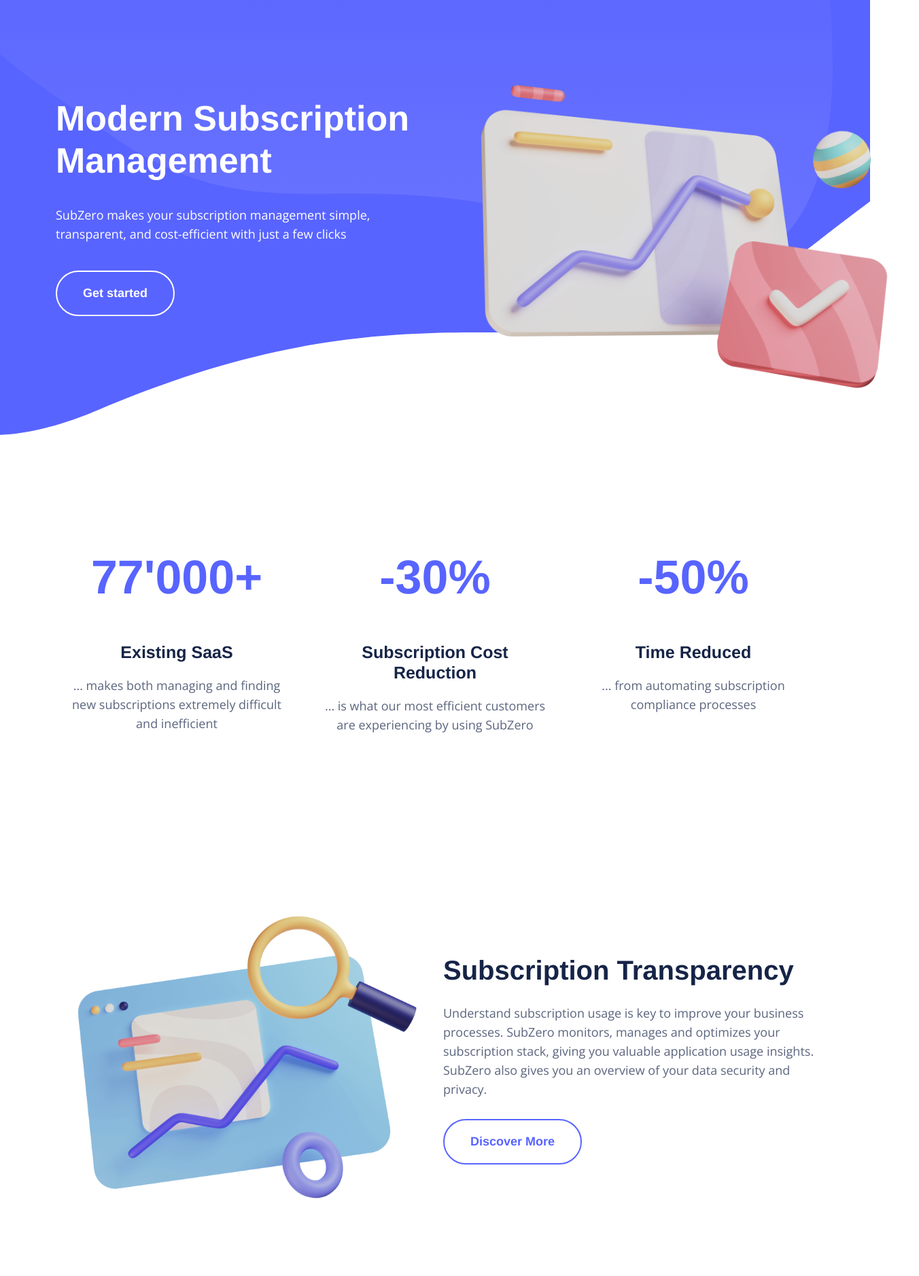
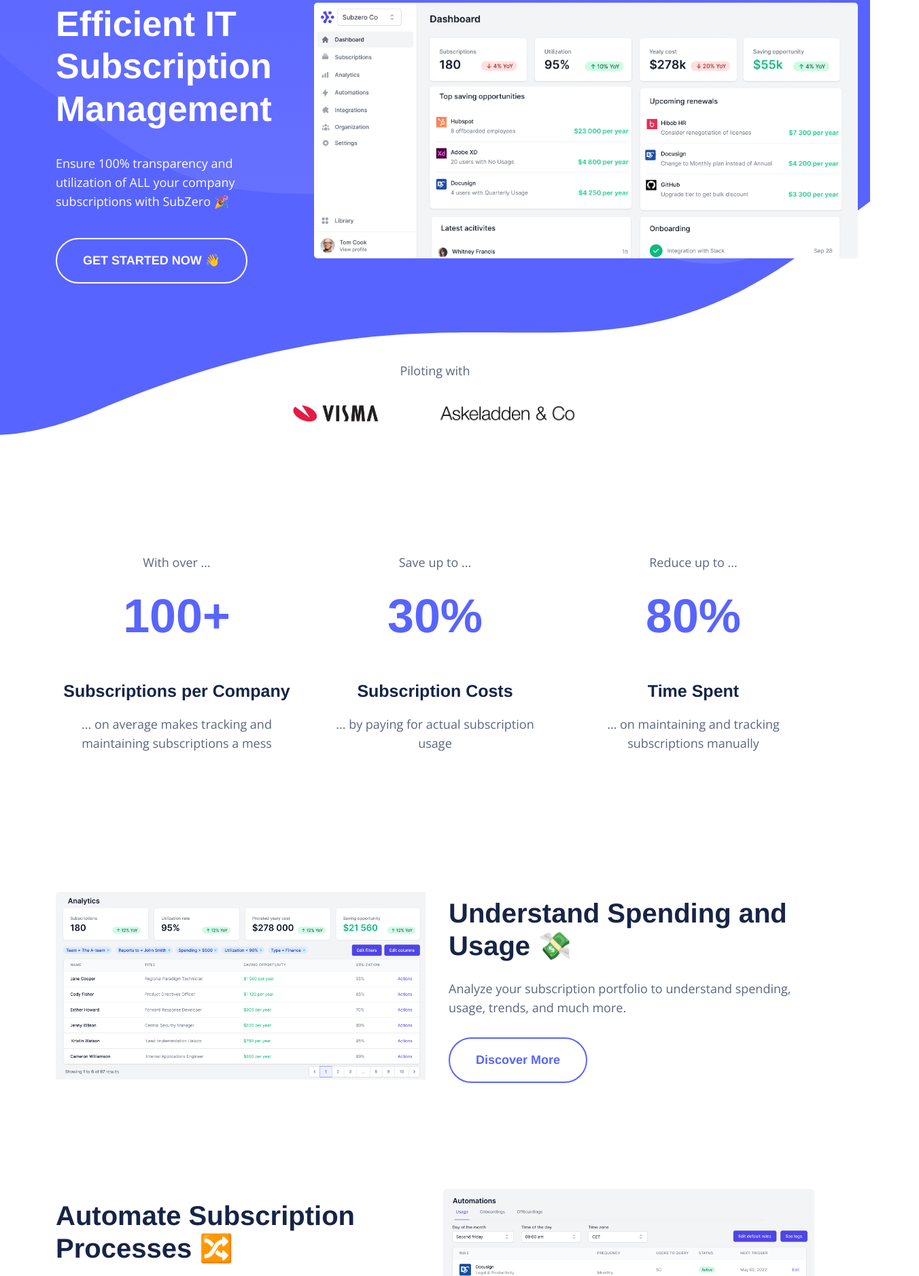
Before and after one commit to subzero-company/subzero-landing-page, a plain HTML site: page index.html in a window 1280 px wide. Shown: the part 156-2033 px from the top of the page at 68% size, 1352 px wide, since content can reach past the window. Drawn offline with nearby package versions, Linux system fonts and the light colour scheme.

Commit message:
updated homepage

```diff
--- a/assets/css/index/main.css
+++ b/assets/css/index/main.css
@@ -766,7 +766,7 @@ p {
 .hero-section {
   position: relative;
   z-index: 1;
-  padding: 160px 0 50px;
+  padding: 160px 0 150px;
   background-image: url("../../img/index/hero/hero-bg.svg");
   background-position: top center;
   background-repeat: no-repeat;
@@ -912,6 +912,41 @@ p {
   }
 }
 
+
+/*===========================
+      03.BRAND css
+===========================*/
+@media (max-width: 767px) {
+  .brand-logo {
+    -ms-flex-wrap: wrap;
+    flex-wrap: wrap; } }
+
+.single-logo {
+  padding: 0 30px; }
+  @media only screen and (min-width: 768px) and (max-width: 991px) {
+    .single-logo {
+      padding: 0 15px; } }
+  @media (max-width: 767px) {
+    .single-logo {
+      padding: 0 15px; } }
+  @media (max-width: 767px) {
+    .single-logo {
+      width: 50%; } }
+  @media only screen and (min-width: 576px) and (max-width: 767px) {
+    .single-logo {
+      width: 33.33%; } }
+  .single-logo img {
+    height: 30px;
+    opacity: 1;
+    -webkit-transition: all 0.3s ease-out 0s;
+    -moz-transition: all 0.3s ease-out 0s;
+    -ms-transition: all 0.3s ease-out 0s;
+    -o-transition: all 0.3s ease-out 0s;
+    transition: all 0.3s ease-out 0s; }
+  .single-logo:hover img {
+    opacity: 1; }
+
+
 /* ====== feature css ====== */
 @media (max-width: 767px) {
   .feature-section.pt-120 {
@@ -1080,13 +1115,13 @@ p {
 
 .about-section .about-img {
   position: relative;
-  z-index: 1;
+  z-index: -1;
   padding: 75px 0;
 }
 
 @media only screen and (min-width: 768px) and (max-width: 991px), (max-width: 767px) {
   .about-section .about-img {
-    margin-bottom: 70px;
+    margin-bottom: 0px;
   }
 }
 
@@ -1145,7 +1180,7 @@ p {
 
 @media only screen and (min-width: 768px) and (max-width: 991px), (max-width: 767px) {
   .about-section .about-img-2 {
-    margin-bottom: 70px;
+    margin-bottom: 0px;
   }
 }
 
--- a/index.html
+++ b/index.html
@@ -3,9 +3,10 @@
   <head>
     <meta charset="utf-8" />
     <meta http-equiv="x-ua-compatible" content="ie=edge" />
-    <title>SubZero - Subscription Management</title>
+    <title>SubZero - IT Subscription Management</title>
     <meta name="Description" CONTENT="Smarter Subscription Management Starts with SubZero. SubZero fits organizations of all sizes that utilize software and subscriptions to satisfy their business needs. ">
     <meta name="viewport" content="width=device-width, initial-scale=1" />
+    <meta name="slack-app-id" content="A036DQ4RWKZ">
     <link
       rel="shortcut icon"
       type="image/x-icon"
@@ -81,9 +82,12 @@
                     <li class="nav-item">
                       <a class="page-scroll" href="#why">Why SubZero</a>
                     </li>
+                    <!-- <li class="nav-item">
+                      <a href="javascript:void(0)">Pricing</a>
+                    </li> -->
 
                     <li class="nav-item">
-                      <a href="https://app.subzero-company.com/">Get Started Now</a>
+                      <a href="https://app.SubZero-company.com/">Get Started Now</a>
                     </li>
                   </ul>
                 </div>
@@ -102,35 +106,68 @@
 
     <!-- ======== hero-section start ======== -->
     <section id="home" class="hero-section">
-      <div class="container">
-        <div class="row align-items-center position-relative">
-          <div class="col-lg-6">
+      <div class="container pb-10">
+        <div class="row position-relative">
+          <div class="col-lg-4">
             <div class="hero-content">
               <h1 class="wow fadeInUp" data-wow-delay=".4s">
-                Modern Subscription Management
+                Efficient IT Subscription Management
               </h1>
               <p class="wow fadeInUp" data-wow-delay=".6s">
-                SubZero makes your subscription management simple, transparent, and cost-efficient with just a few clicks
+                Ensure 100% transparency and utilization of ALL your company subscriptions with SubZero &#127881;
               </p>
               <a
 
                 class="main-btn border-btn btn-hover wow fadeInUp"
                 data-wow-delay=".6s"
-                href="https://app.subzero-company.com/"
-                >Get started</a
+                href="https://app.SubZero-company.com/"
+                >GET STARTED NOW &#128075;</a
               >
-
             </div>
           </div>
           <div class="col-lg-6">
-            <div class="hero-img wow fadeInUp" data-wow-delay=".5s">
-              <img width="700" src="assets/img/index/illustrations/main.png" alt="" />
+            <div class="hero-img wow fadeInUp " data-wow-delay=".5s">
+              <img width="800" src="assets/img/index/illustrations/dashboard.jpg" alt="" style="border-radius: 5px;"/>
             </div>
+          </div>
+        </div>
+        <div class="container wow fadeInUp pt-15" data-wow-delay=".6s">
+          <div class="row justify-content-center pb-10">
+            <div class="">
+              <p class="" style="text-align:center">
+                Piloting with
+              </p>
+            </div>
+          </div>
+          </div>
+        <div class="container wow fadeInUp pt-15" data-wow-delay=".6s">
+
+          <div class=" row justify-content-center align-items-center">
+            <div class="col-auto pt-10">
+              <div class="single-logo wow fadeIn" data-wow-duration="1s" data-wow-delay="0.2s">
+                <img src="assets/img/index/illustrations/visma.jpeg" alt="brand">
+              </div> <!-- single logo -->
+            </div>
+            <div class="col-auto pt-10">
+              <div class="single-logo wow fadeIn" data-wow-duration="1s" data-wow-delay="0.2s">
+                <img src="assets/img/index/illustrations/askeladden.png" alt="brand">
+              </div> <!-- single logo -->
+            </div>
+
+
           </div>
         </div>
       </div>
     </section>
     <!-- ======== hero-section end ======== -->
+
+    <!--====== BRAMD PART START ======-->
+
+
+
+
+
+  <!--====== BRAMD PART ENDS ======-->
 
     <!-- ======== feature-section start ======== -->
     <section class="feature-section c">
@@ -138,39 +175,54 @@
         <div class="row justify-content-center">
           <div class="col-lg-4 col-md-8 col-sm-10">
             <div class="single-feature">
+              <div class="content">
+                <p>
+                  With over ...
+                </p>
+              </div>
               <div class="icon">
-                <a id="counter-saas" data-target="77000"><strong>77'000+</strong></a>
+                <a id="counter-saas" data-target="+100"><strong>100+</strong></a>
               </div>
               <div class="content">
-                <h3>Existing SaaS</h3>
+                <h3> Subscriptions per Company</h3>
                 <p>
-                  ... makes both managing and finding new subscriptions extremely difficult and inefficient
+                  ... on average makes tracking and maintaining subscriptions a mess
                 </p>
               </div>
             </div>
           </div>
           <div class="col-lg-4 col-md-8 col-sm-10">
             <div class="single-feature">
+              <div class="content">
+                <p>
+                  Save up to ...
+                </p>
+              </div>
               <div class="icon">
-                <a id="counter-cost" data-target="30"><strong>-30%</strong></a>
+                <a id="counter-cost" data-target="30"><strong>30%</strong></a>
               </div>
               <div class="content">
-                <h3>Subscription Cost Reduction</h3>
+                <h3>Subscription Costs</h3>
                 <p>
-                  ... is what our most efficient customers are experiencing by using SubZero
+                  ... by paying for actual subscription usage
                 </p>
               </div>
             </div>
           </div>
           <div class="col-lg-4 col-md-8 col-sm-10">
             <div class="single-feature">
+              <div class="content">
+                <p>
+                  Reduce up to ...
+                </p>
+              </div>
               <div class="icon">
-                <a id="counter-cost" data-target="30"><strong>-50%</strong></a>
+                <a id="counter-cost" data-target="30"><strong>80%</strong></a>
               </div>
               <div class="content">
-                <h3>Time Reduced</h3>
+                <h3>Time Spent</h3>
                 <p>
-                  ... from automating subscription compliance processes
+                  ... on maintaining and tracking subscriptions manually
                 </p>
               </div>
             </div>
@@ -187,25 +239,25 @@
         <div class="row align-items-center">
           <div class="col-xl-6 col-lg-6">
             <div class="about-img">
-              <img src="assets/img/index/illustrations/discover.png" alt="" class="w-100" />
+              <img src="assets/img/index/illustrations/analytics.png" alt="" class="w-100" style="border-radius: 5px;"/>
             </div>
           </div>
-          <div class="col-xl-6 col-lg-6">
+          <div class="col-xl-6 col-lg-6" style="padding-left:20px">
             <div class="about-content">
               <div class="section-title mb-30">
                 <h2 class="mb-25 wow fadeInUp" data-wow-delay=".2s">
-                  Subscription Transparency
+                  Understand Spending and Usage &#128184;
                 </h2>
                 <p class="wow fadeInUp" data-wow-delay=".4s">
-                  Understand subscription usage is key to improve your business processes. SubZero monitors, manages and optimizes your subscription stack, giving you valuable application usage insights.
-                  SubZero also gives you an overview of your data security and privacy.
+                  Analyze your subscription portfolio to understand spending, usage, trends, and much more.
                 </p>
               </div>
               <a
 
                 class="main-btn btn-hover border-btn wow fadeInUp"
                 data-wow-delay=".6s"
-                >Discover More</a
+                href="https://app.SubZero-company.com/"
+                >Discover More </a
               >
             </div>
           </div>
@@ -222,10 +274,10 @@
             <div class="about-content">
               <div class="section-title mb-30">
                 <h2 class="mb-25 wow fadeInUp" data-wow-delay=".2s">
-                  Optimize Subscription Costs
+                  Automate Subscription Processes &#x1F500;
                 </h2>
                 <p class="wow fadeInUp" data-wow-delay=".4s">
-                  Significant subscription spending reductions - Pay for what you use, optimize deals with AI recommendations, and understand what peers are paying for the same subscriptions. Be prepared for your renewals and stay on budget.
+                  Streamline on- and offboardings of employees by standardizing which subscription accesses they should have when they start. Automatically remove accesses when employees don't use them anymore, and be ready for audit processes.
                 </p>
               </div>
 
@@ -238,13 +290,14 @@
 
                 class="main-btn btn-hover border-btn wow fadeInUp"
                 data-wow-delay=".6s"
-                >Learn More</a
+                href="https://app.SubZero-company.com/"
+                >Learn More </a
               >
             </div>
           </div>
           <div class="col-xl-6 col-lg-6 order-first order-lg-last">
             <div class="about-img-2">
-              <img src="assets/img/index/illustrations/usage-utilization.png" alt="" class="w-100" />
+              <img src="assets/img/index/illustrations/automations.png" alt="" class="w-100" style="border-radius: 5px;"/>
 
             </div>
           </div>
@@ -259,24 +312,25 @@
         <div class="row align-items-center">
           <div class="col-xl-6 col-lg-6">
             <div class="about-img">
-              <img src="assets/img/index/illustrations/renewals.png" alt="" class="w-100" />
+              <img src="assets/img/index/illustrations/requests.png" alt="" class="w-100" style="border-radius: 5px;"/>
             </div>
           </div>
-          <div class="col-xl-6 col-lg-6">
+          <div class="col-xl-6 col-lg-6 " style="padding-left:20px">
             <div class="about-content">
               <div class="section-title mb-30">
                 <h2 class="mb-25 wow fadeInUp" data-wow-delay=".2s">
-                  Scale Smart
+                  Employee Subscription Overview &#x1F4C8;
                 </h2>
                 <p class="wow fadeInUp" data-wow-delay=".4s">
-                  Automate IT tasks such as subscription procurement, access requests, and renewals. Take advantage of SubZero’s global knowledge base of thousands of subscriptions to guide you in evolving your business. Learn which and how the top companies use their tools.
+                  Give your employees full insight into their subscription accesses, related costs, actual usage and more! Start discovering improvement needs in your organization by having one place to request and collaborate on subscription accesses.
                 </p>
               </div>
               <a
 
                 class="main-btn btn-hover border-btn wow fadeInUp"
                 data-wow-delay=".6s"
-                >Discover More</a
+                href="https://app.SubZero-company.com/"
+                > Discover More</a
               >
             </div>
           </div>
@@ -284,6 +338,41 @@
       </div>
     </section>
     <!-- ======== about-section end ======== -->
+
+    <!-- ======== about2-section start ======== -->
+    <section id="about" class="about-section">
+      <div class="container">
+        <div class="row align-items-center">
+          <div class="col-xl-6 col-lg-6">
+            <div class="about-content">
+              <div class="section-title mb-30">
+                <h2 class="mb-25 wow fadeInUp" data-wow-delay=".2s">
+                  Communicate through Slack &#x1F4AC;
+                </h2>
+                <p class="wow fadeInUp" data-wow-delay=".4s">
+                  Handle all communication regarding subscriptions through Slack, Teams or Email.
+                </p>
+              </div>
+
+              <a
+
+                class="main-btn btn-hover border-btn wow fadeInUp"
+                data-wow-delay=".6s"
+                href="https://SubZerocompany.slack.com/apps/A036DQ4RWKZ-SubZero?tab=more_info"
+                >Add to Slack</a
+              >
+            </div>
+          </div>
+          <div class="col-xl-6 col-lg-6 order-first order-lg-last">
+            <div class="about-img-2">
+              <img src="assets/img/index/illustrations/slack_communication.png" alt="" class="w-100" style="border-radius: 5px;"/>
+
+            </div>
+          </div>
+        </div>
+      </div>
+    </section>
+    <!-- ======== about2-section end ======== -->
 
 
     <!-- ======== feature-section start ======== -->
@@ -297,8 +386,8 @@
                   Smarter Subscription Management Starts with SubZero
                 </h2>
                 <p class="wow fadeInUp" data-wow-delay=".4s">
-                  With over 77,000 SaaS applications and subscriptions available today, tracking and managing software subscriptions is tedious work. Understanding and improving internal software processes is even more work. Leave that job to SubZero.
-                  SubZero fits organizations of all sizes that utilize software to satisfy their business needs. Our typical users within the organization are managers, IT- and finance teams.
+                  With over 77,000 SaaS applications and subscriptions available today, tracking and managing subscriptions is tedious work. Understanding and improving internal software processes is even more work. Leave that job to SubZero.
+                  SubZero fits organizations of all sizes that utilize software and other subscription services to satisfy their business needs.
                 </p>
               </div>
             </div>
```
Also changed, not shown: assets/img/index/illustrations/analytics.png (added), assets/img/index/illustrations/askeladden.png (added), assets/img/index/illustrations/automations.png (added), assets/img/index/illustrations/dashboard.jpg (added), assets/img/index/illustrations/discover.png (deleted), assets/img/index/illustrations/main.png (deleted), assets/img/index/illustrations/renewals.png (deleted), assets/img/index/illustrations/requests.png (added), assets/img/index/illustrations/security.png (deleted), assets/img/index/illustrations/slack_communication.png (added), assets/img/index/illustrations/visma.jpeg (added).
